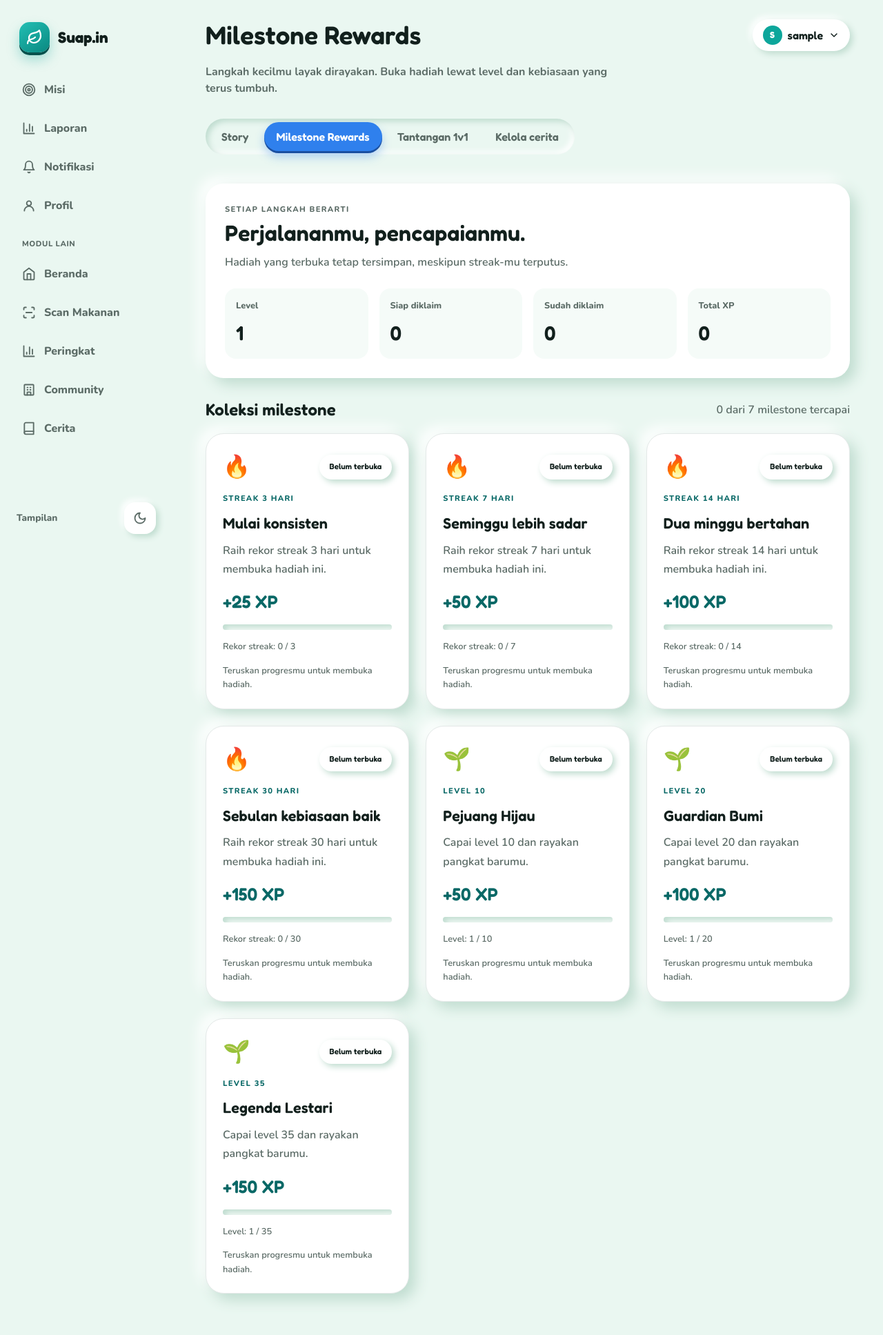
After one commit to pbp-c-kelompok-1/suap.in, a Django app: page /story/rewards/ in a window 1280 px wide. The commit adds this page. Shown: the whole page at 69% size. Run offline with Django 5.2, Linux system fonts and the light colour scheme; the visitor is signed in with stand-in values (Sample User, id 1); data comes from the database, SQL or seed files in the repository; data that the repository does not hold is empty; parts of the project's set-up code (start-up, migrations or seed data) failed here and were passed over; some libraries are stand-ins or nearby versions.

Commit message:
feat(story): add milestone rewards page and claim views

```diff
--- /dev/null
+++ b/story/reward_views.py
@@ -0,0 +1,76 @@
+from django.contrib import messages
+from django.contrib.auth.decorators import login_required
+from django.http import Http404, JsonResponse
+from django.shortcuts import redirect, render
+from django.template.loader import render_to_string
+from django.views.decorators.http import require_GET, require_POST
+
+from .models import MilestoneReward
+from .rewards import claim_reward, reward_cards
+
+
+def _context(user):
+    # ambil profil dan status tiap milestone dari fungsi yg dibuat
+    profile, cards = reward_cards(user)
+
+    return {
+        'profile': profile,
+        'cards': cards,
+        'available_count': sum(
+            card['status'] == 'available' for card in cards
+        ),
+        'claimed_count': sum(
+            card['status'] == 'claimed' for card in cards
+        ),
+        'earned_count': sum(
+            card['status'] != 'locked' for card in cards
+        ),
+    }
+
+
+@login_required
+@require_GET
+def reward_list(request):
+    return render(
+        request,
+        'story/reward_list.html',
+        _context(request.user),
+    )
+
+
+@login_required
+@require_POST
+def reward_claim(request, pk):
+    try:
+        reward, claimed = claim_reward(request.user, pk)
+    except MilestoneReward.DoesNotExist:
+        # Reward yang ga ada atau milik akun lain akan ditolak
+        raise Http404('Reward tidak ditemukan.')
+
+    if claimed:
+        message = f'Berhasil klaim {reward.xp_amount} XP!'
+    else:
+        message = 'Reward ini sudah pernah diklaim.'
+
+    # klo request dari fetch, kirim hasil klaim dan tampilan terbaru
+    # Ringkasan ikut diperbarui karena tambahan XP bisa bikin naik level
+    if request.headers.get('Accept') == 'application/json':
+        context = _context(request.user)
+
+        return JsonResponse({
+            'claimed': claimed,
+            'message': message,
+            'html': render_to_string(
+                'story/_reward_content.html',
+                context,
+                request=request,
+            ),
+        })
+
+    # Form tetap bisa dipakai meskipun JavaScript dimatikan
+    if claimed:
+        messages.success(request, message)
+    else:
+        messages.info(request, message)
+
+    return redirect('story:reward_list')
--- /dev/null
+++ b/story/static/story/css/rewards.css
@@ -0,0 +1,161 @@
+.story-module .reward-summary {
+    display: grid;
+    gap: 24px;
+    padding: 28px;
+    margin: 24px 0 32px;
+}
+
+.reward-summary h2 {
+    font-size: clamp(1.45rem, 3vw, 2rem);
+    margin-bottom: 10px;
+}
+
+.reward-summary p,
+.reward-section-heading p {
+    color: var(--text-2);
+    line-height: 1.7;
+}
+
+.reward-stats {
+    display: grid;
+    grid-template-columns: repeat(4, 1fr);
+    gap: 16px;
+    margin: 0;
+}
+
+.reward-stats > div {
+    padding: 16px;
+    background: var(--surface-2);
+    border-radius: 16px;
+}
+
+.reward-stats dt {
+    color: var(--text-2);
+    font-size: .8rem;
+    font-weight: 800;
+}
+
+.reward-stats dd {
+    font-family: 'Fredoka', sans-serif;
+    font-size: 1.8rem;
+    margin: 8px 0 0;
+}
+
+.reward-section-heading {
+    display: flex;
+    align-items: center;
+    justify-content: space-between;
+    flex-wrap: wrap;
+    gap: 16px;
+    margin-bottom: 20px;
+}
+
+.reward-grid {
+    display: grid;
+    grid-template-columns: repeat(3, minmax(0, 1fr));
+    gap: 24px;
+}
+
+.story-module .reward-card {
+    display: flex;
+    flex-direction: column;
+    gap: 14px;
+    min-width: 0;
+    padding: 24px !important;
+}
+
+.reward-card-top {
+    display: flex;
+    align-items: center;
+    justify-content: space-between;
+    gap: 12px;
+}
+
+.reward-card-top .chip {
+    font-size: .72rem;
+}
+
+.reward-symbol {
+    font-size: 2rem;
+}
+
+.reward-card h3 {
+    font-size: 1.35rem;
+}
+
+.reward-card .story-eyebrow {
+    margin: 0;
+}
+
+.reward-description {
+    flex: 1;
+    color: var(--text-2);
+    line-height: 1.7;
+}
+
+.reward-xp {
+    font-family: 'Fredoka', sans-serif;
+    font-size: 1.6rem;
+    color: var(--teal-700);
+}
+
+[data-theme="dark"] .reward-xp {
+    color: var(--teal-200);
+}
+
+.reward-card--available {
+    border: 2px solid var(--teal-500);
+}
+
+.reward-card--locked {
+    border: 1px solid var(--border);
+}
+
+.reward-progress,
+.reward-locked,
+.reward-claimed {
+    color: var(--text-2);
+    font-size: .8rem;
+    line-height: 1.6;
+}
+
+.reward-claim-form .btn {
+    width: 100%;
+}
+
+.reward-claim-form button:disabled {
+    opacity: .65;
+    cursor: wait;
+}
+
+#reward-feedback:not(:empty) {
+    padding: 16px 20px;
+    margin-top: 20px;
+    background: var(--surface-2);
+    border: 1px solid var(--border);
+    border-radius: 16px;
+}
+
+@media (max-width: 1050px) {
+    .reward-grid {
+        grid-template-columns: repeat(2, minmax(0, 1fr));
+    }
+}
+
+@media (max-width: 600px) {
+    .reward-grid {
+        grid-template-columns: 1fr;
+    }
+
+    .reward-stats {
+        grid-template-columns: repeat(2, 1fr);
+    }
+
+    .story-module .reward-summary {
+        padding: 20px;
+    }
+
+    .reward-stats > div {
+        padding: 12px;
+    }
+}
--- a/story/urls.py
+++ b/story/urls.py
@@ -1,9 +1,11 @@
 from django.urls import path
-from . import views
+from . import views, reward_views
 
 app_name = 'story'
 
 urlpatterns = [
+    path('rewards/', reward_views.reward_list, name='reward_list'),
+    path('rewards/<int:pk>/claim/', reward_views.reward_claim, name='reward_claim'),
     path('manage/', views.story_manage, name='manage'),
     path('manage/comics/new/', views.comic_edit, name='comic_create'),
     path('manage/comics/<uuid:pk>/edit/', views.comic_edit, name='comic_edit'),
--- /dev/null
+++ b/templates/story/_reward_content.html
@@ -0,0 +1,122 @@
+<section class="raise card reward-summary" aria-label="Ringkasan reward">
+    <div>
+        <p class="story-eyebrow">SETIAP LANGKAH BERARTI</p>
+        <h2>Perjalananmu, pencapaianmu.</h2>
+        <p>
+            Hadiah yang terbuka tetap tersimpan,
+            meskipun streak-mu terputus.
+        </p>
+    </div>
+
+    <dl class="reward-stats">
+        <div>
+            <dt>Level</dt>
+            <dd>{{ profile.level }}</dd>
+        </div>
+        <div>
+            <dt>Siap diklaim</dt>
+            <dd>{{ available_count }}</dd>
+        </div>
+        <div>
+            <dt>Sudah diklaim</dt>
+            <dd>{{ claimed_count }}</dd>
+        </div>
+        <div>
+            <dt>Total XP</dt>
+            <dd>{{ profile.total_xp }}</dd>
+        </div>
+    </dl>
+</section>
+
+<div class="reward-section-heading">
+    <h2>Koleksi milestone</h2>
+    <p>
+        {{ earned_count }} dari {{ cards|length }} milestone tercapai
+    </p>
+</div>
+
+<div class="reward-grid">
+    {% for card in cards %}
+        <article class="raise card reward-card reward-card--{{ card.status }}">
+            <div class="reward-card-top">
+                <span class="reward-symbol" aria-hidden="true">
+                    {% if card.kind == 'streak' %}🔥{% else %}🌱{% endif %}
+                </span>
+
+                <span class="chip">
+                    {% if card.status == 'claimed' %}
+                        Sudah diklaim
+                    {% elif card.status == 'available' %}
+                        Siap diklaim
+                    {% else %}
+                        Belum terbuka
+                    {% endif %}
+                </span>
+            </div>
+
+            <p class="story-eyebrow">
+                {% if card.kind == 'streak' %}
+                    STREAK {{ card.target }} HARI
+                {% else %}
+                    LEVEL {{ card.target }}
+                {% endif %}
+            </p>
+
+            <h3>{{ card.title }}</h3>
+
+            <p class="reward-description">
+                {% if card.kind == 'streak' %}
+                    Raih rekor streak {{ card.target }} hari
+                    untuk membuka hadiah ini.
+                {% else %}
+                    Capai level {{ card.target }}
+                    dan rayakan pangkat barumu.
+                {% endif %}
+            </p>
+
+            <p class="reward-xp">+{{ card.xp }} XP</p>
+
+            <div
+                class="xp-track"
+                role="progressbar"
+                aria-label="{{ card.label }} menuju {{ card.title }}"
+                aria-valuenow="{{ card.current }}"
+                aria-valuemin="0"
+                aria-valuemax="{{ card.target }}"
+            >
+                <div
+                    class="xp-fill"
+                    style="width: {{ card.percent }}%"
+                ></div>
+            </div>
+
+            <p class="reward-progress">
+                {{ card.label }}: {{ card.current }} / {{ card.target }}
+            </p>
+
+            {% if card.status == 'available' %}
+                <!-- ID reward dikirim lewat URL, pemiliknya dicek lagi di server -->
+                <form
+                    method="post"
+                    action="{% url 'story:reward_claim' card.reward.pk %}"
+                    class="reward-claim-form"
+                >
+                    {% csrf_token %}
+                    <button type="submit" class="btn">
+                        Klaim {{ card.xp }} XP
+                    </button>
+                </form>
+
+            {% elif card.status == 'claimed' %}
+                <p class="reward-claimed">
+                    Diklaim {{ card.reward.claimed_at|date:"d M Y, H:i" }}
+                </p>
+
+            {% else %}
+                <p class="reward-locked">
+                    Teruskan progresmu untuk membuka hadiah.
+                </p>
+            {% endif %}
+        </article>
+    {% endfor %}
+</div>
--- a/templates/story/_subnav.html
+++ b/templates/story/_subnav.html
@@ -1,5 +1,36 @@
 <div class="tabs" role="tablist" aria-label="Navigasi story">
-  <a href="{% url 'story:story_list' %}" class="tab" role="tab" aria-selected="{% if active == 'story' %}true{% else %}false{% endif %}">Story</a>
-  <a href="{% url 'story:challenge_list' %}" class="tab" role="tab" aria-selected="{% if active == 'challenge' %}true{% else %}false{% endif %}">Tantangan 1v1</a>
-  {% if user.is_staff %}<a href="{% url 'story:manage' %}" class="tab" role="tab" aria-selected="{% if active == 'manage' %}true{% else %}false{% endif %}">Kelola cerita</a>{% endif %}
+  <a
+    href="{% url 'story:story_list' %}"
+    class="tab"
+    role="tab"
+    aria-selected="{% if active == 'story' %}true{% else %}false{% endif %}"
+    >Story
+  </a>
+
+  <a
+    href="{% url 'story:reward_list' %}"
+    class="tab"
+    role="tab"
+    aria-selected="{% if active == 'rewards' %}true{% else %}false{% endif %}"
+    >Milestone Rewards
+  </a>
+
+  <a
+    href="{% url 'story:challenge_list' %}"
+    class="tab"
+    role="tab"
+    aria-selected="{% if active == 'challenge' %}true{% else %}false{% endif %}"
+    >Tantangan 1v1
+  </a>
+
+  {% if user.is_staff %}
+    <a
+      href="{% url 'story:manage' %}"
+      class="tab"
+      role="tab"
+      aria-selected="{% if active == 'manage' %}true{% else %}false{% endif %}"
+      >Kelola cerita
+    </a>
+  {% endif %}
+
 </div>
--- /dev/null
+++ b/templates/story/reward_list.html
@@ -0,0 +1,46 @@
+{% extends 'story/base_story.html' %}
+{% load static %}
+
+{% block title %}Milestone Rewards — Suap.in{% endblock %}
+
+{% block extra_head %}
+    {{ block.super }}
+    <link
+        rel="stylesheet"
+        href="{% static 'story/css/rewards.css' %}"
+    >
+{% endblock %}
+
+{% block story_content %}
+    <div class="topbar">
+        <h1>Milestone Rewards</h1>
+        {% include 'partials/auth_status.html' %}
+    </div>
+
+    <p class="ref-note">
+        Langkah kecilmu layak dirayakan. Buka hadiah lewat level
+        dan kebiasaan yang terus tumbuh.
+    </p>
+
+    {% include 'story/_subnav.html' with active='rewards' %}
+
+    <!-- Pesan hasil klaim diisi lewat JavaScript -->
+    <p
+        id="reward-feedback"
+        role="status"
+        aria-live="polite"
+    ></p>
+
+    <!-- Bagian ini diganti setelah klaim, tanpa reload seluruh halaman -->
+    <div id="reward-content">
+        {% include 'story/_reward_content.html' %}
+    </div>
+{% endblock %}
+
+{% block extra_scripts %}
+    {{ block.super }}
+    <script
+        src="{% static 'story/js/rewards.js' %}"
+        defer
+    ></script>
+{% endblock %}
```
